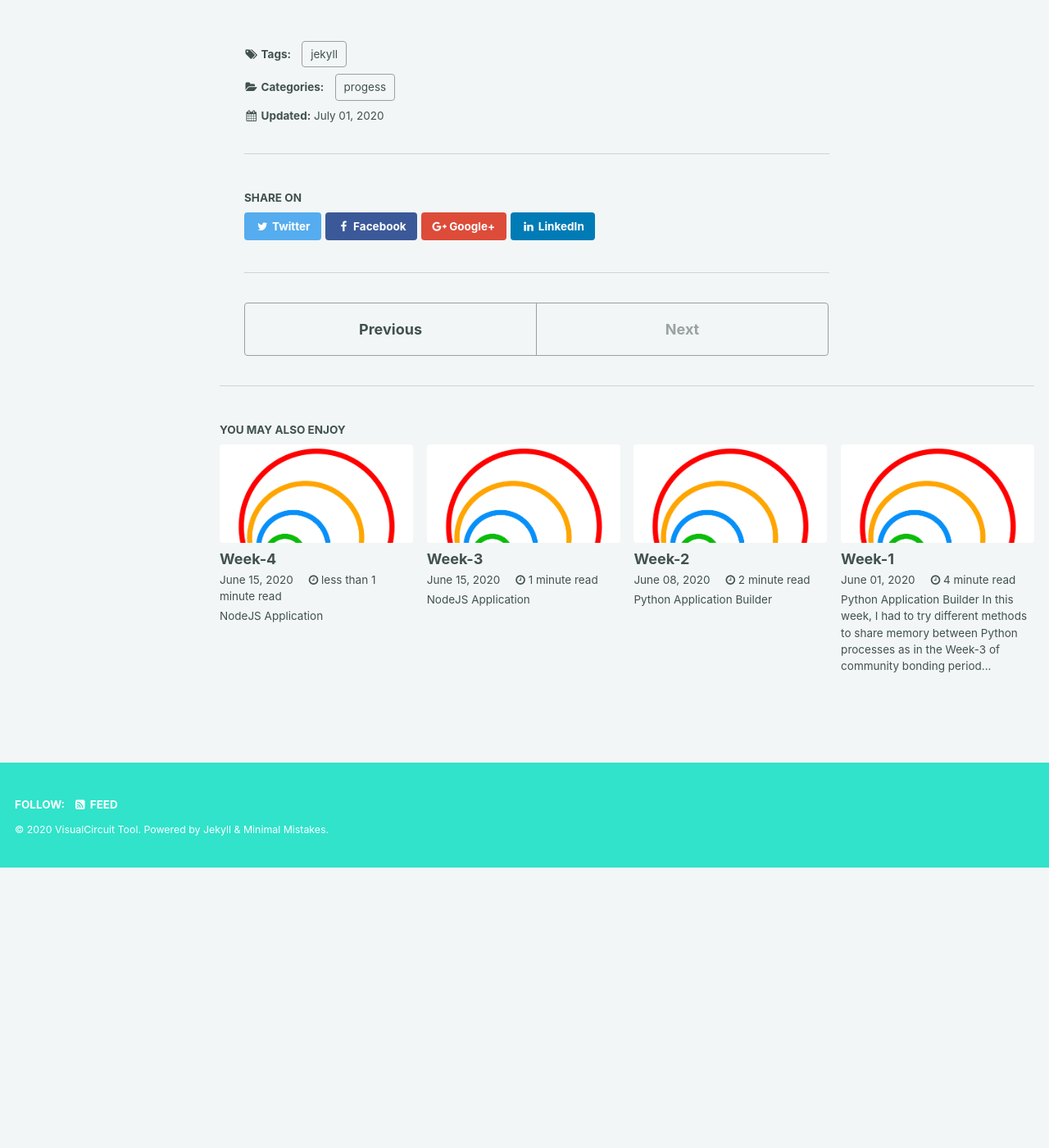
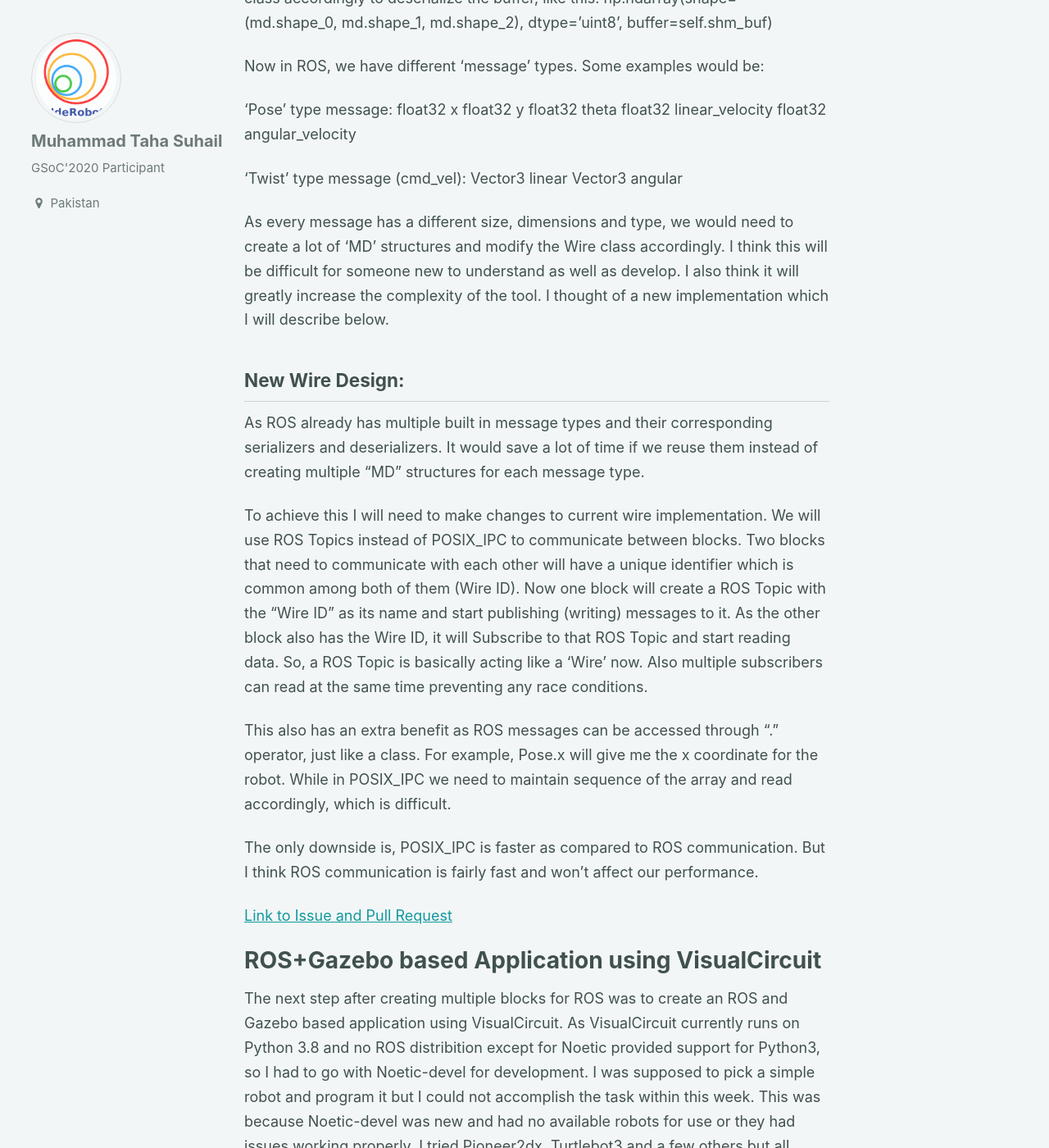
Before and after one commit to TheRoboticsClub/colab-gsoc2020-Muhammad_Taha, a Jekyll site: the page built from docs/_posts/2020-07-01-Week-5-GSoC.md, in a window 1280 px wide and 1400 px high, scrolled down 1089 px. Shown: the whole window at 82% size. Built offline with Jekyll 4.4.1, drawn with Linux system fonts in a browser that asks for light colours; before the commit the page ends 2146 px from its top, so only the background shows below that; some of the changed text lies outside the part shown.

Commit message:
Update 2020-07-01-Week-5-GSoC.md

````diff
--- a/docs/_posts/2020-07-01-Week-5-GSoC.md
+++ b/docs/_posts/2020-07-01-Week-5-GSoC.md
@@ -5,29 +5,62 @@ categories: progess
 tags: jekyll
 ---
 
-# NodeJS Application
+# Block Library Extension
 
-The work I did week was mostly making enhancements to the project, developing a website and writing documentation. There is not much to write in this post as everything can be seen the the links referenced with each point. The work I did this week was:
+VisualCircuit consisted of a few driver blocks from OpenCV such as edge detector, color filter etc. For programming robotics apllications, new block were required to be added to the tool to program program robotic behaviors. These blocks connect to ROS topics and make further processing on them. These blocks consisted of:
+* Odometer
+* PID Controller
+* Motor Driver
+* ROS Camera
+* ROS Laser Sensor
 
-- Removed all IceStudio components from the frontend and replaced them with VisualCircuit ones.
+[Link to Issue and Pull Request](https://github.com/JdeRobot/VisualCircuit/issues/13)
 
-- Now the application is fully automated, we can run python synthesis directly from the NodeJS application using the "Build" option. I have attached a video which is shown [here](www.twitter.com/JdeRobot)
+# ROS Based Communication
 
-- Created a website for VisualCircuit. [Website]( https://jderobot.github.io/VisualCircuit/)
+I was working on connecting ROS to VisualCircuit and I realized something. Our current wire implementation was basically a structure which looks like this (for a 3 dimensional image):
 
-- About section for VisualCircuit. [About](https://jderobot.github.io/VisualCircuit/about/)
+```
+class MD(Structure):
+    _fields_ = [
+        ('shape_0', c_int32),
+        ('shape_1', c_int32),
+        ('shape_2', c_int32),
+        ('size', c_int64),
+        ('count', c_int64)
+    ]
+```
 
-- Wrote the installation guide and how to use it. [Installation Guide]( https://jderobot.github.io/VisualCircuit/install/)
+For every type of data, we will need a separate "MD" class and modify the wire class accordingly to deserialize the buffer, like this:
+np.ndarray(shape=(md.shape_0, md.shape_1, md.shape_2), dtype='uint8', buffer=self.shm_buf)
 
-- Added links to VisualCircuit repositories, license and other documentation to the application which can be seen in the video attached at the end.
+Now in ROS, we have different 'message' types. Some examples would be:
 
-- Wrote readme.md which can be found [here]( https://github.com/JdeRobot/VisualCircuit/blob/master/README.md)
+'Pose' type message:
+float32 x
+float32 y
+float32 theta
+float32 linear_velocity
+float32 angular_velocity
 
-- Uploaded the clean code to the VisualCircuit's [repository](https://github.com/JdeRobot/VisualCircuit) master branch.
+'Twist' type message (cmd_vel):
+Vector3  linear
+Vector3  angular
 
+As every message has a different size, dimensions and type, we would need to create a lot of 'MD' structures and modify the Wire class accordingly. I think this will be difficult for someone new to understand as well as develop. I also think it will greatly increase the complexity of the tool. I thought of a new implementation which I will describe below.
 
-## Repository and Complete Prototype Video:
+## New Wire Design:
 
-VisualCircuit Repository: [VisualCircuit](https://github.com/JdeRobot/VisualCircuit)
+As ROS already has multiple built in message types and their corresponding serializers and deserializers. It would save a lot of time if we reuse them instead of creating multiple "MD" structures for each message type.
 
-Prototype Video: [Demonstration](https://youtu.be/0peIsg6ynE8)
+To achieve this I will need to make changes to current wire implementation. We will use ROS Topics instead of POSIX_IPC to communicate between blocks. Two blocks that need to communicate with each other will have a unique identifier which is common among both of them (Wire ID). Now one block will create a ROS Topic with the "Wire ID" as its name and start publishing (writing) messages to it. As the other block also has the Wire ID, it will Subscribe to that ROS Topic and start reading data. So, a ROS Topic is basically acting like a 'Wire' now. Also multiple subscribers can read at the same time preventing any race conditions.
+
+This also has an extra benefit as ROS messages can be accessed through "." operator, just like a class. For example, Pose.x will give me the x coordinate for the robot. While in POSIX_IPC we need to maintain sequence of the array and read accordingly, which is difficult.
+
+The only downside is, POSIX_IPC is faster as compared to ROS communication. But I think ROS communication is fairly fast and won't affect our performance.
+
+[Link to Issue and Pull Request](https://github.com/JdeRobot/VisualCircuit/issues/25)
+
+# ROS+Gazebo based Application using VisualCircuit
+
+The next step after creating multiple blocks for ROS was to create an ROS and Gazebo based application using VisualCircuit. As VisualCircuit currently runs on Python 3.8 and no ROS distribition except for Noetic provided support for Python3, so I had to go with Noetic-devel for development. I was supposed to pick a simple robot and program it but I could not accomplish the task within this week. This was because Noetic-devel was new and had no available robots for use or they had issues working properly. I tried Pioneer2dx, Turtlebot3 and a few others but all seemed to have some sort of issue or incompatibility due to being ported from previous distributions of ROS. This task was postponed until a custom robot was added to the JdeRobot custom robots repository.
````
